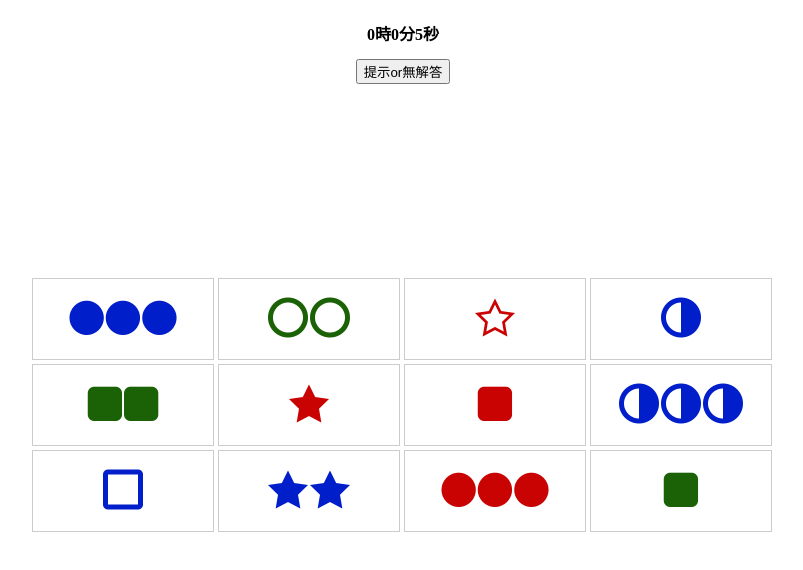
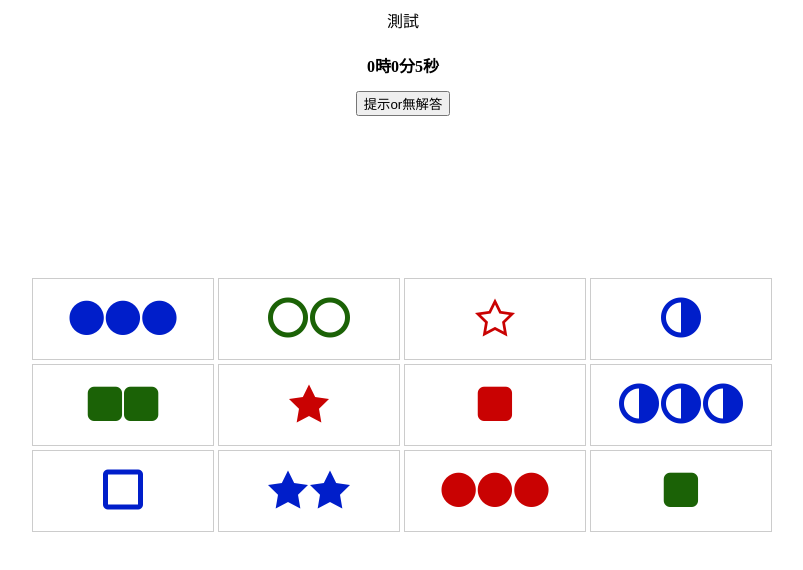
Before and after one commit to j28465/setGame, a plain HTML site: page index.html in a window 1280 px wide. Shown: the whole page, without its empty margins (237-1040 px from the left). Drawn offline with Linux system fonts and the light colour scheme.

Commit message:
first commit

```diff
--- a/index.html
+++ b/index.html
@@ -53,6 +53,7 @@
 </head>
 <body>
     <div id="box">
+        測試
         <h4 id="time"></h4>
         <button type="button" id="hint">提示or無解答</button>
         <div id="tableBoard"></div>
```
